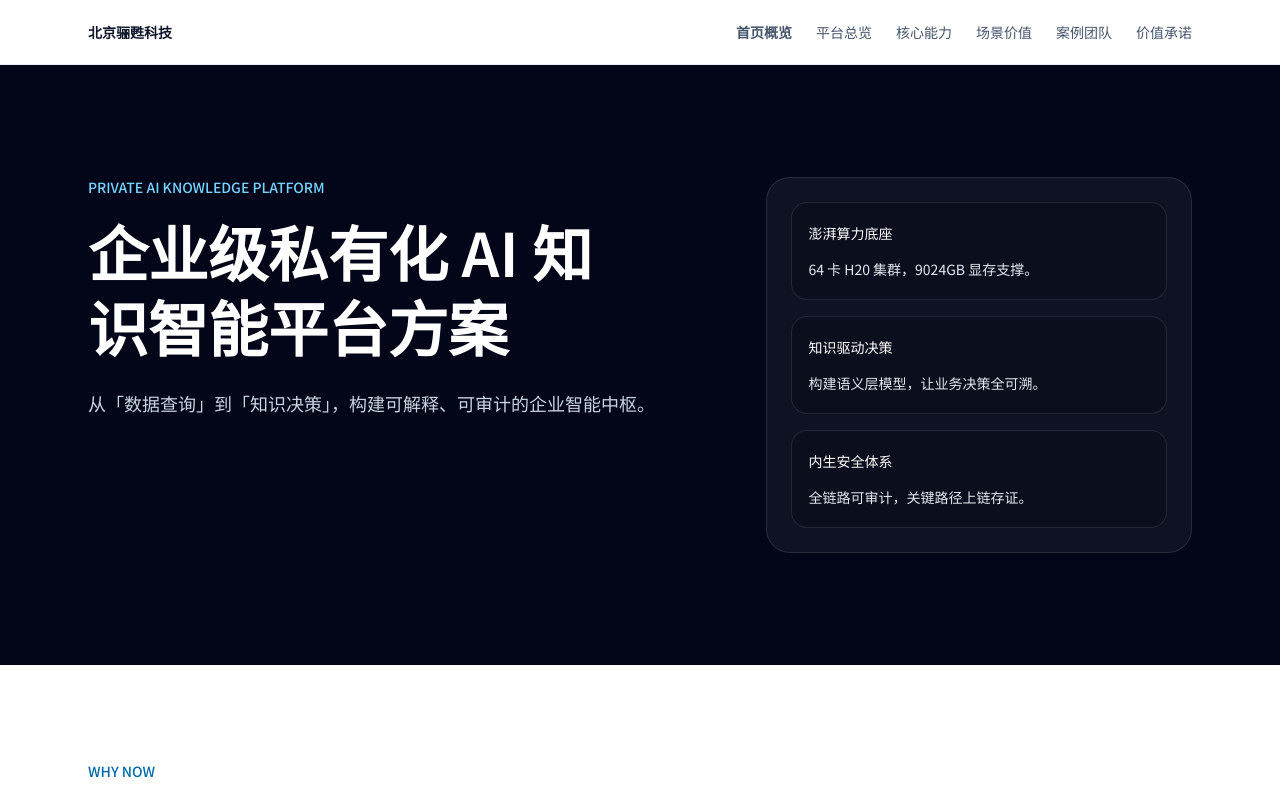
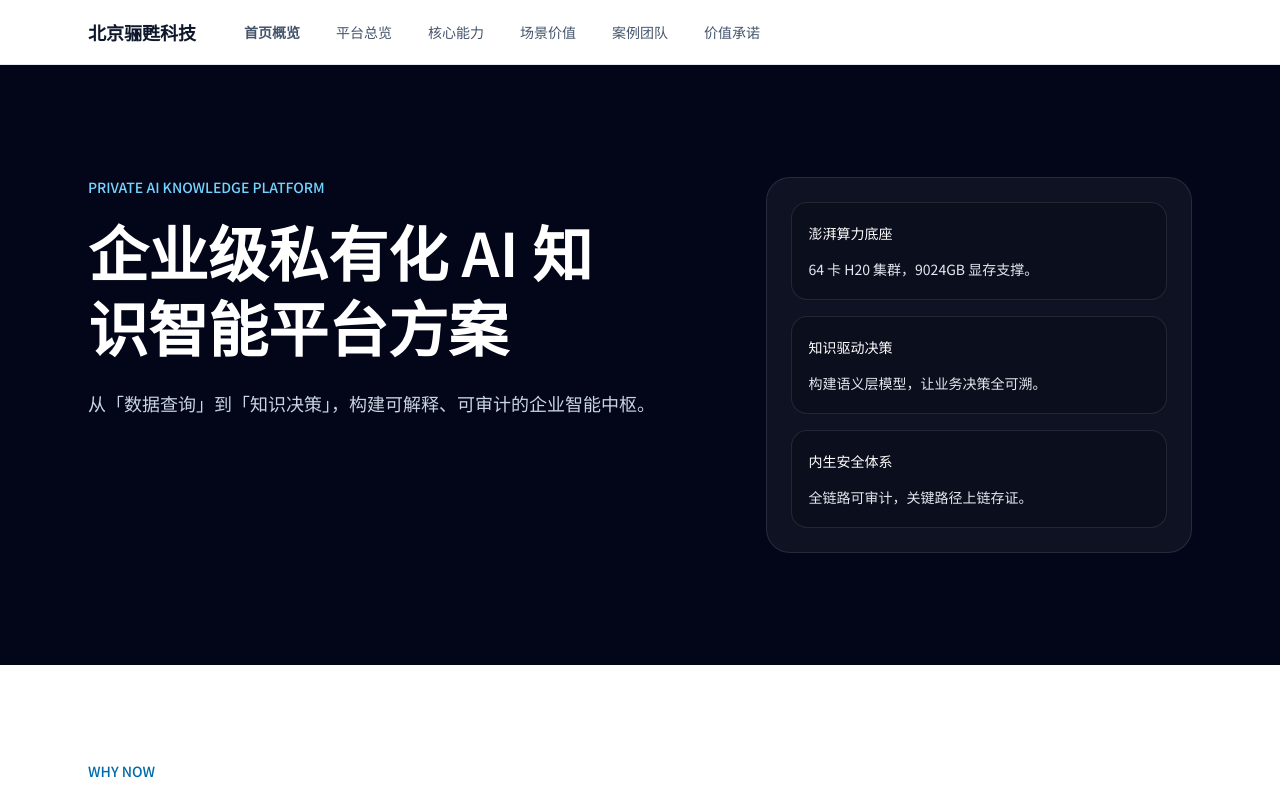
Before and after one commit to Shadowzzh/qidun-lisu, a Next.js app in the folder lisu-official-site/: page / in a window 1280 px wide. Shown: the top 794 px of the page. Built offline with nearby package versions, Linux system fonts and the light colour scheme.

Commit message:
feat: restyle lisu homepage shell

```diff
--- a/lisu-official-site/src/components/site/footer.tsx
+++ b/lisu-official-site/src/components/site/footer.tsx
@@ -1,12 +1,49 @@
+import Link from "next/link";
+import { footerGroups, footerSummary } from "@/content/site-footer";
 import { siteConfig } from "@/content/site";
 
 export function Footer() {
   return (
     <footer className="border-t border-slate-200 bg-slate-50">
-      <div className="mx-auto flex max-w-6xl flex-col gap-3 px-4 py-8 text-sm text-slate-600 md:px-6">
-        <p className="font-semibold text-slate-900">{siteConfig.companyName}</p>
-        <p>{siteConfig.siteDescription}</p>
-        <p>{siteConfig.copyright}</p>
+      <div className="mx-auto max-w-6xl px-4 pb-8 pt-10 md:px-6 md:pt-12">
+        <div className="grid gap-8 border-b border-slate-200 pb-8 md:grid-cols-[repeat(3,minmax(0,1fr))_18rem]">
+          {footerGroups.map((group) => (
+            <div key={group.title}>
+              <p className="text-balance text-sm font-semibold text-slate-900">{group.title}</p>
+              <ul className="mt-5 space-y-4">
+                {group.items.map((item) => (
+                  <li key={item.label}>
+                    {item.kind === "text" ? (
+                      <span className="text-sm text-slate-600">{item.label}</span>
+                    ) : (
+                      <Link
+                        className="text-sm text-slate-600 hover:text-blue-700"
+                        href={item.href ?? "#hero"}
+                        prefetch={false}
+                      >
+                        {item.label}
+                      </Link>
+                    )}
+                  </li>
+                ))}
+              </ul>
+            </div>
+          ))}
+
+          <div className="rounded-xl border border-slate-200 bg-white p-5 shadow-sm">
+            <p className="text-balance text-sm font-semibold text-slate-900">{footerSummary.title}</p>
+            <p className="mt-4 text-pretty text-sm leading-7 text-slate-700">{footerSummary.description}</p>
+            <p className="mt-3 text-pretty text-sm leading-7 text-slate-600">{footerSummary.detail}</p>
+          </div>
+        </div>
+
+        <div className="flex flex-col gap-3 py-6 text-sm text-slate-600 md:flex-row md:items-end md:justify-between">
+          <div className="space-y-2">
+            <p className="text-balance text-base font-semibold text-slate-900">{siteConfig.companyName}</p>
+            <p className="text-pretty text-sm">{siteConfig.siteDescription}</p>
+          </div>
+          <p className="text-sm">{siteConfig.copyright}</p>
+        </div>
       </div>
     </footer>
   );
--- a/lisu-official-site/src/components/site/header.tsx
+++ b/lisu-official-site/src/components/site/header.tsx
@@ -4,36 +4,60 @@ import Link from "next/link";
 import { MobileMenu } from "@/components/site/mobile-menu";
 import { homeNavItems } from "@/content/navigation";
 import { cn } from "@/lib/utils";
+import type { NavItem } from "@/types/site";
 
 type HeaderProps = {
   items?: typeof homeNavItems;
   activeId: string;
 };
 
+function normalizeNavItem(item: NavItem) {
+  if (item.id === "architecture" && item.href === "#architecture") {
+    return {
+      ...item,
+      id: "overview",
+      href: "#overview" as const,
+    };
+  }
+
+  return item;
+}
+
 export function Header({ items = homeNavItems, activeId }: HeaderProps) {
+  const normalizedItems = items.map(normalizeNavItem);
+
   return (
-    <header className="sticky top-0 z-50 border-b border-slate-200/80 bg-white/95 backdrop-blur">
-      <div className="mx-auto flex h-16 max-w-6xl items-center justify-between px-4 md:px-6">
-        <Link href="#hero" className="text-sm font-semibold text-slate-900" prefetch={false}>
+    <header className="sticky top-0 z-50 border-b border-slate-200 bg-white shadow-sm">
+      <div className="mx-auto flex h-16 max-w-6xl items-center justify-between gap-6 px-4 md:px-6">
+        <div className="flex min-w-0 items-center gap-8">
+          <Link
+            href="#hero"
+            className="text-base font-semibold text-slate-900 md:text-lg"
+            prefetch={false}
+          >
             北京骊甦科技
           </Link>
 
-        <nav aria-label="首页导航" className="hidden gap-6 md:flex">
-          {items.map((item) => (
+          <nav aria-label="首页导航" className="hidden md:block">
+            <ul className="flex items-center gap-1">
+              {normalizedItems.map((item) => (
+                <li key={item.label}>
                   <Link
-              key={item.id}
                     href={item.href}
                     prefetch={false}
                     data-active={String(activeId === item.id)}
                     className={cn(
-                "text-sm text-slate-600 transition-colors",
-                activeId === item.id && "font-semibold text-sky-700",
+                      "block rounded-md px-4 py-2 text-sm text-slate-600",
+                      activeId === item.id && "font-semibold text-blue-700",
                     )}
                   >
                     {item.label}
                   </Link>
+                </li>
               ))}
+            </ul>
           </nav>
+        </div>
 
         <MobileMenu items={items} activeId={activeId} />
       </div>
--- a/lisu-official-site/src/components/site/mobile-menu.tsx
+++ b/lisu-official-site/src/components/site/mobile-menu.tsx
@@ -12,6 +12,17 @@ type MobileMenuProps = {
 
 export function MobileMenu({ items, activeId }: MobileMenuProps) {
   const [open, setOpen] = useState(false);
+  const normalizedItems = items.map((item) => {
+    if (item.id === "architecture" && item.href === "#architecture") {
+      return {
+        ...item,
+        id: "overview",
+        href: "#overview" as const,
+      };
+    }
+
+    return item;
+  });
 
   useEffect(() => {
     document.body.style.overflow = open ? "hidden" : "";
@@ -27,7 +38,8 @@ export function MobileMenu({ items, activeId }: MobileMenuProps) {
         type="button"
         aria-expanded={open}
         aria-controls="mobile-nav"
-        className="inline-flex size-10 items-center justify-center rounded-lg border border-slate-200 text-slate-700"
+        aria-label={open ? "关闭导航菜单" : "打开导航菜单"}
+        className="inline-flex size-10 items-center justify-center rounded-md border border-slate-200 bg-white text-slate-700 shadow-sm"
         onClick={() => setOpen((value) => !value)}
       >
         <span aria-hidden="true" className="text-sm font-medium">
@@ -38,10 +50,11 @@ export function MobileMenu({ items, activeId }: MobileMenuProps) {
       {open ? (
         <div
           id="mobile-nav"
-          className="fixed inset-x-0 top-16 z-40 border-t border-slate-200 bg-white px-4 py-6 shadow-lg"
+          className="fixed inset-x-0 z-40 border-t border-slate-200 bg-white px-4 pb-6 shadow-lg md:hidden"
+          style={{ top: "calc(4rem + env(safe-area-inset-top))", paddingTop: "calc(1rem + env(safe-area-inset-top))" }}
         >
           <ul className="space-y-3">
-            {items.map((item) => (
+            {normalizedItems.map((item) => (
               <li key={item.id}>
                 <Link
                   href={item.href}
@@ -49,7 +62,7 @@ export function MobileMenu({ items, activeId }: MobileMenuProps) {
                   onClick={() => setOpen(false)}
                   className={cn(
                     "block rounded-md px-3 py-2 text-base text-slate-700",
-                    activeId === item.id && "bg-sky-50 font-semibold text-sky-700",
+                    activeId === item.id && "bg-blue-50 font-semibold text-blue-700",
                   )}
                 >
                   {item.label}
--- /dev/null
+++ b/lisu-official-site/src/content/site-footer.ts
@@ -0,0 +1,41 @@
+import type { FooterGroup } from "@/types/site";
+
+export const footerGroups: FooterGroup[] = [
+  {
+    title: "网站导览",
+    items: [
+      { label: "首页概览", href: "#hero", kind: "anchor" },
+      { label: "平台总览", href: "#overview", kind: "anchor" },
+      { label: "核心能力", href: "#capabilities", kind: "anchor" },
+      { label: "场景价值", href: "#scenarios", kind: "anchor" },
+      { label: "案例团队", href: "#proof", kind: "anchor" },
+      { label: "价值承诺", href: "#closing", kind: "anchor" },
+    ],
+  },
+  {
+    title: "方案能力",
+    items: [
+      { label: "算力底座", kind: "text" },
+      { label: "AI 数据平台", kind: "text" },
+      { label: "知识语义层", kind: "text" },
+      { label: "安全管控", kind: "text" },
+      { label: "员工 AI 工作台", kind: "text" },
+    ],
+  },
+  {
+    title: "页面规划",
+    items: [
+      { label: "主方案总览", kind: "text" },
+      { label: "案例中心", kind: "text" },
+      { label: "关于我们", kind: "text" },
+      { label: "行业洞察", kind: "text" },
+      { label: "价值展望", kind: "text" },
+    ],
+  },
+];
+
+export const footerSummary = {
+  title: "北京骊甦科技",
+  description: "企业级私有化 AI 知识智能平台方案",
+  detail: "从数据查询到知识决策，构建可解释、可审计的企业智能中枢。",
+} as const;
```
Also changed, not shown: 2 other files (tests, documents, lock files or other folders). Lines whose indentation alone changed are shown as unchanged.
